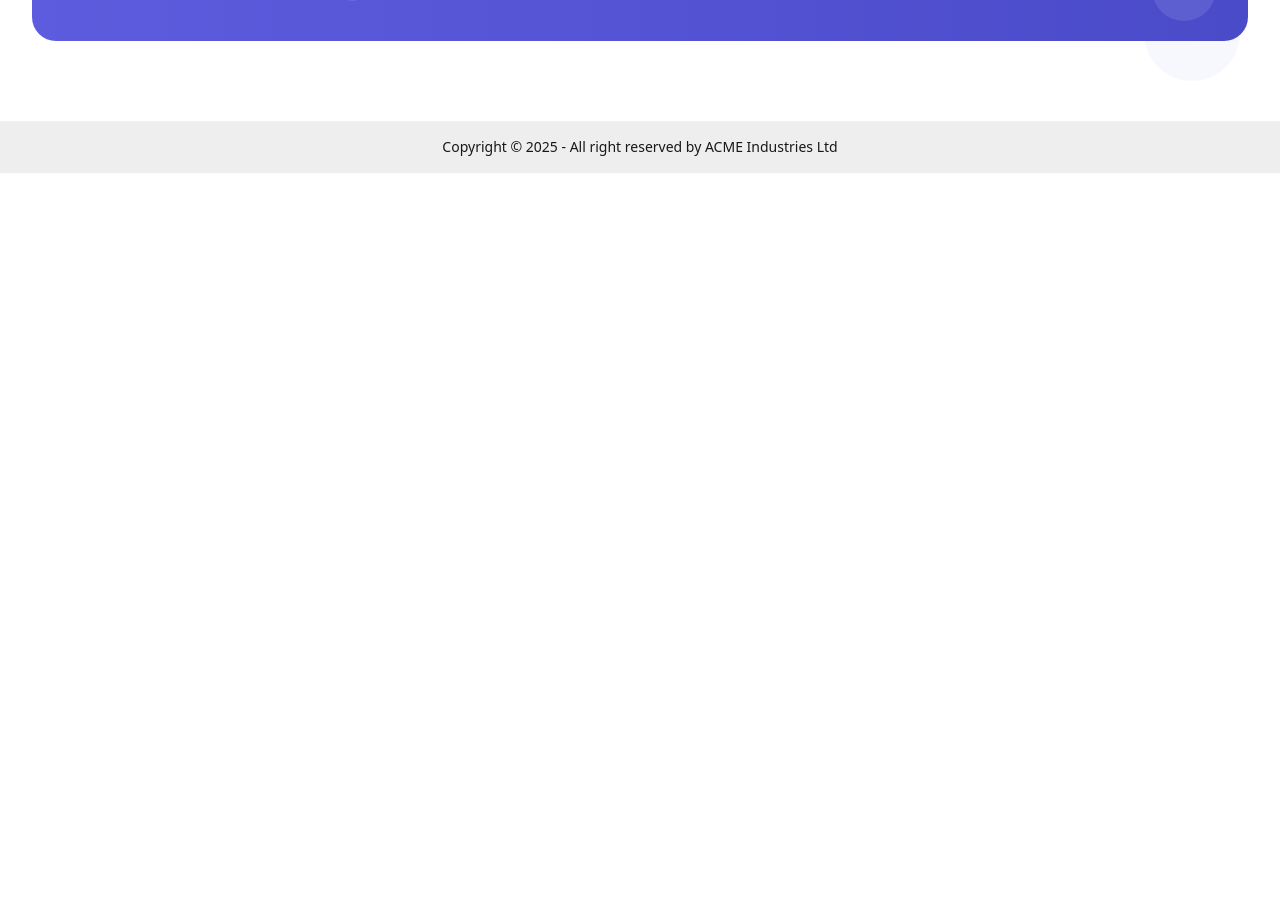
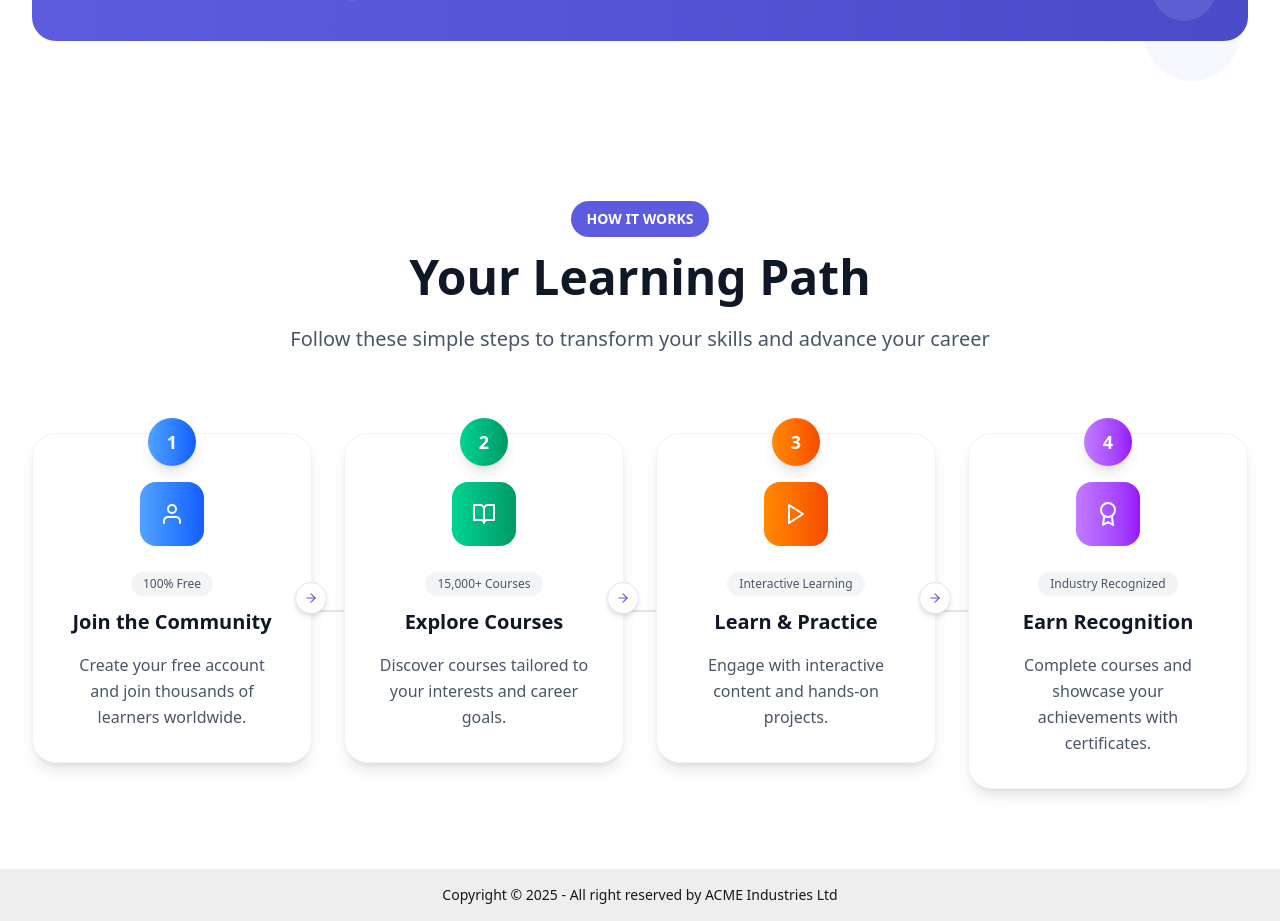
Before and after one commit to usernayeem/scic-11-assignment-07-client, a React (Vite) app: page / in a window 1280 px wide. Shown: the part 3024-3945 px from the top of the page. Before the commit the page ends 3197 px from the top, so only its background shows below. Built offline with nearby package versions, Linux system fonts and the light colour scheme.

Commit message:
develop how-it-works section

```diff
--- /dev/null
+++ b/src/components/HowItWorks.jsx
@@ -0,0 +1,131 @@
+import React from "react";
+import {
+  FiArrowRight,
+  FiCheckCircle,
+  FiUser,
+  FiBookOpen,
+  FiPlay,
+  FiAward,
+} from "react-icons/fi";
+
+export const HowItWorks = () => {
+  const steps = [
+    {
+      number: 1,
+      icon: FiUser,
+      title: "Join the Community",
+      description:
+        "Create your free account and join thousands of learners worldwide.",
+      highlight: "100% Free",
+      gradient: "from-blue-400 to-blue-600",
+    },
+    {
+      number: 2,
+      icon: FiBookOpen,
+      title: "Explore Courses",
+      description:
+        "Discover courses tailored to your interests and career goals.",
+      highlight: "15,000+ Courses",
+      gradient: "from-emerald-400 to-emerald-600",
+    },
+    {
+      number: 3,
+      icon: FiPlay,
+      title: "Learn & Practice",
+      description: "Engage with interactive content and hands-on projects.",
+      highlight: "Interactive Learning",
+      gradient: "from-orange-400 to-orange-600",
+    },
+    {
+      number: 4,
+      icon: FiAward,
+      title: "Earn Recognition",
+      description:
+        "Complete courses and showcase your achievements with certificates.",
+      highlight: "Industry Recognized",
+      gradient: "from-purple-400 to-purple-600",
+    },
+  ];
+
+  return (
+    <section className="py-20 px-4 sm:px-6 lg:px-8 bg-white dark:bg-gray-900">
+      <div className="max-w-7xl mx-auto">
+        {/* Header */}
+        <div className="text-center mb-20">
+          <span className="inline-block px-4 py-2 bg-[#5D5CDE] bg-opacity-10 text-white font-semibold rounded-full text-sm mb-4">
+            HOW IT WORKS
+          </span>
+          <h2 className="text-4xl md:text-5xl font-bold text-gray-900 dark:text-white mb-6">
+            Your Learning Path
+          </h2>
+          <p className="text-xl text-gray-600 dark:text-gray-300 max-w-3xl mx-auto">
+            Follow these simple steps to transform your skills and advance your
+            career
+          </p>
+        </div>
+
+        {/* Steps Container */}
+        <div className="relative">
+          {/* Connection Line */}
+          <div className="hidden lg:block absolute top-1/2 left-0 right-0 h-0.5 bg-gray-200 dark:bg-gray-700 transform -translate-y-1/2 z-0"></div>
+
+          <div className="grid grid-cols-1 md:grid-cols-2 lg:grid-cols-4 gap-8 relative z-10">
+            {steps.map((step, index) => {
+              const IconComponent = step.icon;
+
+              return (
+                <div key={index} className="relative group">
+                  {/* Mobile Connection Line */}
+                  {index < steps.length - 1 && (
+                    <div className="lg:hidden absolute left-1/2 top-full w-0.5 h-8 bg-gray-200 dark:bg-gray-700 transform -translate-x-1/2 z-0"></div>
+                  )}
+
+                  {/* Step Card */}
+                  <div className="bg-white dark:bg-gray-800 rounded-3xl p-8 shadow-lg hover:shadow-xl transition-all duration-300 hover:-translate-y-2 relative border border-gray-100 dark:border-gray-700">
+                    {/* Step Number Circle */}
+                    <div
+                      className={`absolute -top-4 left-1/2 transform -translate-x-1/2 w-12 h-12 bg-gradient-to-r ${step.gradient} rounded-full flex items-center justify-center text-white font-bold text-lg shadow-lg`}
+                    >
+                      {step.number}
+                    </div>
+
+                    {/* Icon */}
+                    <div className="flex justify-center mb-6 mt-4">
+                      <div
+                        className={`w-16 h-16 bg-gradient-to-r ${step.gradient} rounded-2xl flex items-center justify-center group-hover:scale-110 transition-transform duration-300`}
+                      >
+                        <IconComponent className="text-white text-2xl" />
+                      </div>
+                    </div>
+
+                    {/* Content */}
+                    <div className="text-center">
+                      <div className="inline-block px-3 py-1 bg-gray-100 dark:bg-gray-700 text-gray-600 dark:text-gray-300 text-xs font-medium rounded-full mb-3">
+                        {step.highlight}
+                      </div>
+                      <h3 className="text-xl font-bold text-gray-900 dark:text-white mb-4 group-hover:text-[#5D5CDE] transition-colors duration-200">
+                        {step.title}
+                      </h3>
+                      <p className="text-gray-600 dark:text-gray-300 leading-relaxed">
+                        {step.description}
+                      </p>
+                    </div>
+
+                    {/* Arrow for desktop */}
+                    {index < steps.length - 1 && (
+                      <div className="hidden lg:block absolute top-1/2 -right-4 transform -translate-y-1/2 z-20">
+                        <div className="w-8 h-8 bg-white dark:bg-gray-800 border border-gray-200 dark:border-gray-700 rounded-full flex items-center justify-center shadow-md">
+                          <FiArrowRight className="text-[#5D5CDE] text-sm" />
+                        </div>
+                      </div>
+                    )}
+                  </div>
+                </div>
+              );
+            })}
+          </div>
+        </div>
+      </div>
+    </section>
+  );
+};
--- a/src/pages/Home.jsx
+++ b/src/pages/Home.jsx
@@ -2,6 +2,7 @@ import React from "react";
 import { Banner } from "../components/Banner";
 import { Partners } from "../components/Partners";
 import { TeacherCTA } from "../components/TeacherCTA";
+import { HowItWorks } from "../components/HowItWorks";
 
 export const Home = () => {
   return (
@@ -9,6 +10,7 @@ export const Home = () => {
       <Banner />
       <Partners />
       <TeacherCTA />
+      <HowItWorks />
     </div>
   );
 };
```
